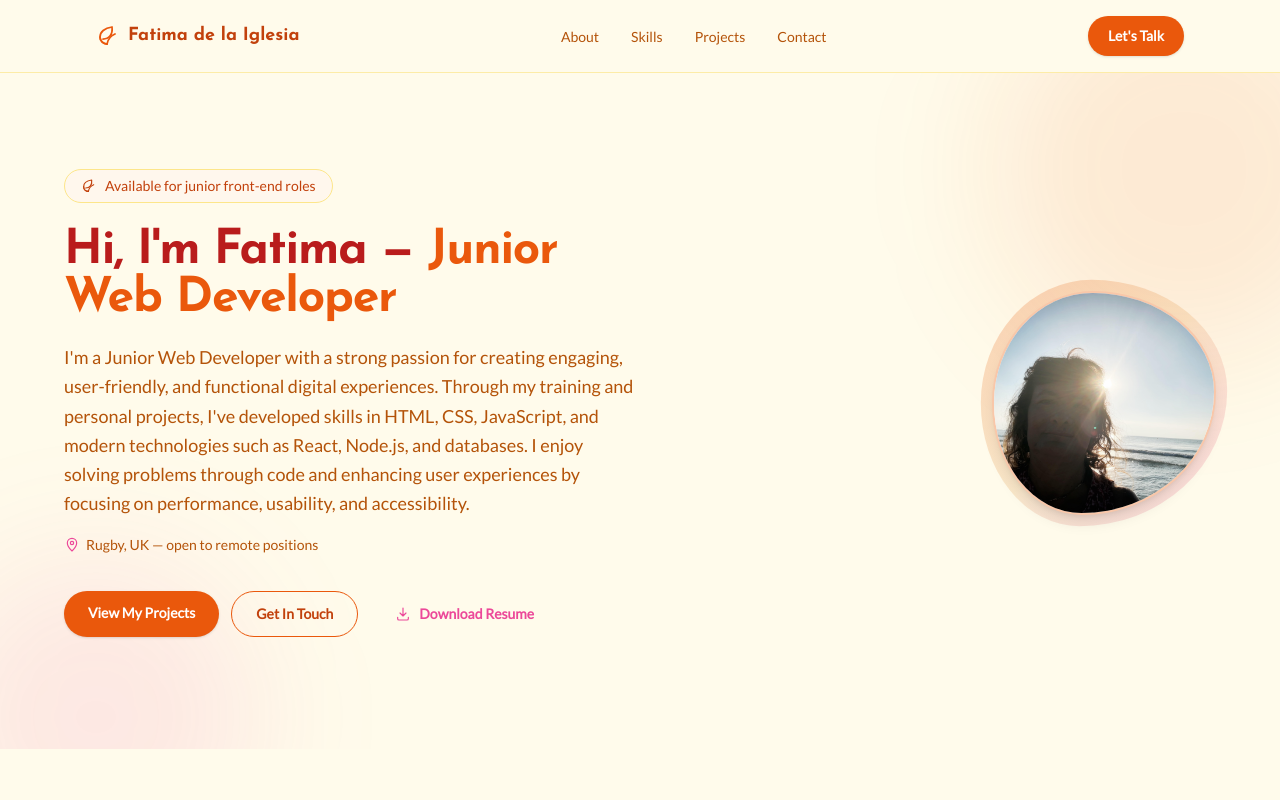
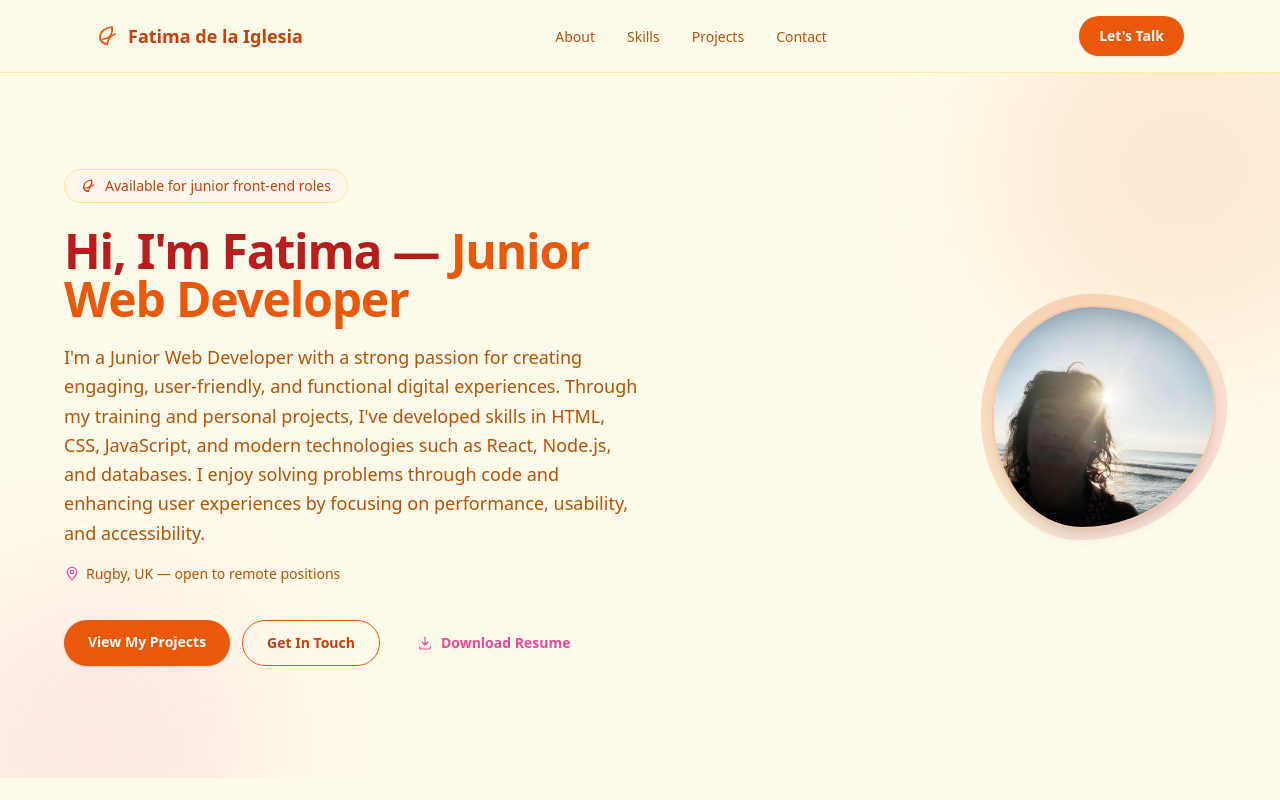
Before and after one commit to FatimadelaIglesia/new-portfolio, a Next.js app: page / in a window 1280 px wide. Shown: the top 800 px of the page. Built offline with nearby package versions, Linux system fonts and the light colour scheme.

Commit message:
Update globals.css

```diff
--- a/src/app/globals.css
+++ b/src/app/globals.css
@@ -1,4 +1,3 @@
-@import url('https://fonts.googleapis.com/css2?family=Josefin+Sans:wght@700&family=Lato:wght@400&display=swap');
 @import "tailwindcss";
 
 @theme {
@@ -12,8 +11,8 @@
   --color-text-muted: #B45309;
   --color-border: #FDE68A;
   --color-title: #B91C1C;
-  --font-sans: 'Lato', ui-sans-serif, system-ui, sans-serif;
-  --font-heading: 'Josefin Sans', var(--font-sans), sans-serif;
+  --font-sans: var(--font-lato), ui-sans-serif, system-ui, sans-serif;
+  --font-heading: var(--font-josefin), var(--font-lato), sans-serif;
 }
 html {
   scroll-behavior: smooth;
```
